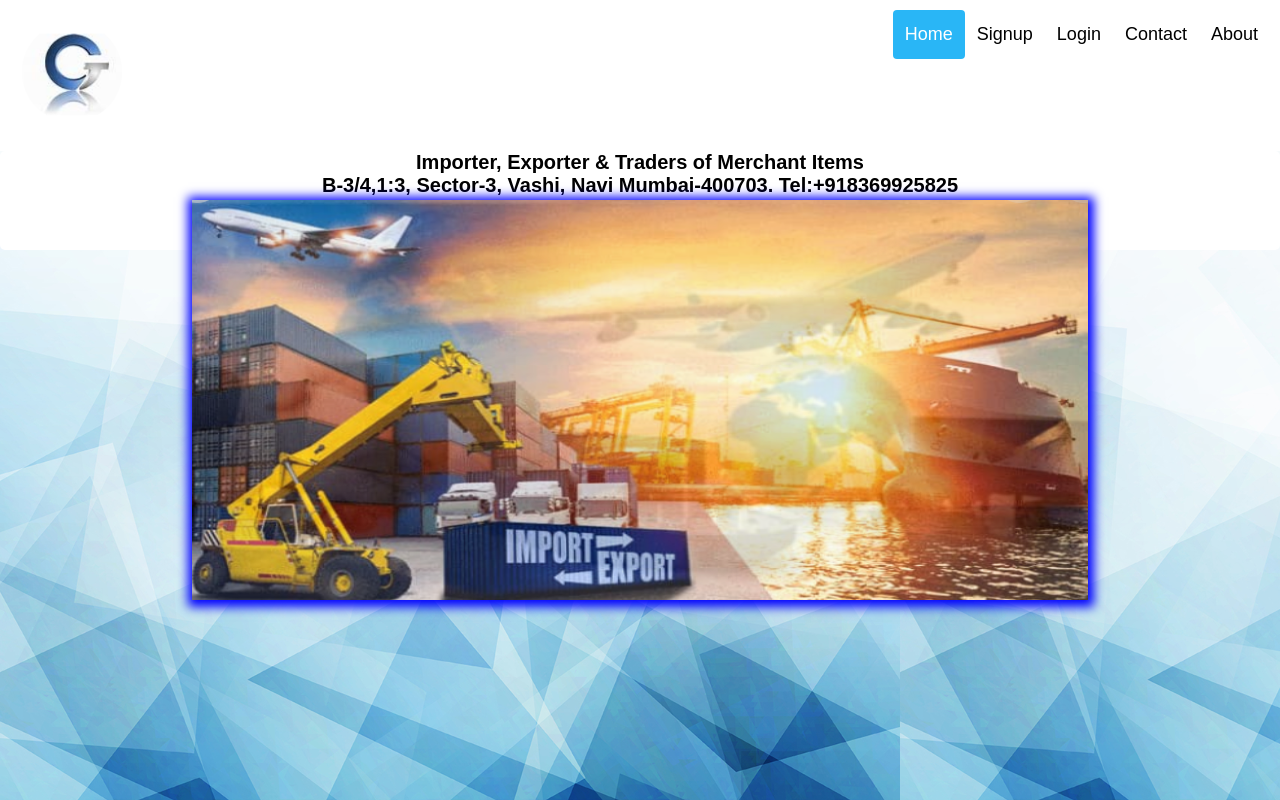
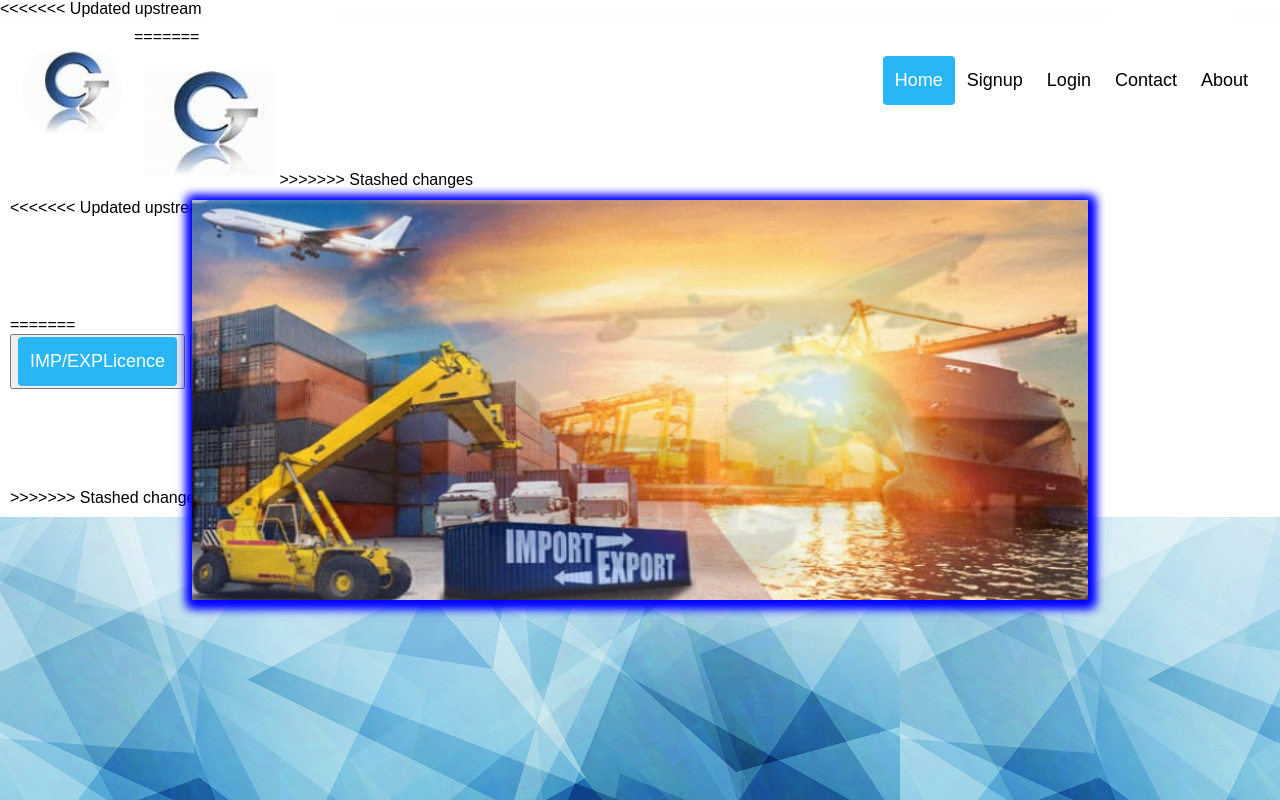
Before and after one commit to janvi2001/WDL-2020, a plain HTML site: page exp3/index.html in a window 1280 px wide. Drawn offline with Linux system fonts and the light colour scheme.

Commit message:
added button

```diff
--- a/exp3/index.html
+++ b/exp3/index.html
@@ -17,15 +17,24 @@
       animation:slider 30s infinite linear;
   }
   @keyframes slider{
+<<<<<<< Updated upstream
       0%{ background-image: url('image/s1.PNG'); }
       20%{ background-image: url('image/s2.PNG'); }
       40%{ background-image: url('image/s3.PNG'); }
       60%{ background-image: url('image/s4.PNG'); }
       80%{ background-image: url('image/s6.PNG'); }
+=======
+      0%{ background-image: url('/WDL-2020/exp3/image/s1.PNG'); }
+      20%{ background-image: url('/WDL-2020/exp3/image/s2.PNG'); }
+      40%{ background-image: url('/WDL-2020/exp3/image/s3.PNG'); }
+      60%{ background-image: url('/WDL-2020/exp3/image/s4.PNG'); }
+      80%{ background-image: url('/WDL-2020/exp3/image/s6.PNG'); }
+>>>>>>> Stashed changes
   }
 </style>
 </head>
 <body style="background-image: url('image/bg.png');background-size: 900px;">
+<<<<<<< Updated upstream
         <nav>
         <div class="header" >
         <a>
@@ -33,6 +42,15 @@
           <!-- <img src="/WDL-2020/exp3/image/globalcorp.png" class="image"> -->
          </a>
 
+=======
+      <nav>
+        <div class="header" >
+
+         <img src="image/logo.PNG">
+
+         <!-- <img src="/WDL-2020/exp3/image/globalcorp.png" class="image"> -->
+
+>>>>>>> Stashed changes
          <div class="header-right">
            <a class="active" href="index.html">Home</a>
            <a href= "signup.html">Signup</a>
@@ -42,6 +60,7 @@
          </div>
          </div>
         </nav>
+<<<<<<< Updated upstream
 
          <div class="maindiv"></div>
         <footer class="page-footer">
@@ -50,6 +69,25 @@
         </div>
         </footer>
 
+=======
+        <div>
+        <div class="maindiv"></div>
+        <button><a href="pdf/license.pdf" class="active">IMP/EXPLicence</a></button>
+
+        <button><a href="pdf/gstcertificate.pdf" class="active">GST</a></button>
+        </div>
+
+
+
+        <div>
+
+    </div>
+    <footer>
+        <div class="footer">
+            <div class="foot">Importer, Exporter & Traders of Merchant Items<br>B-3/4,1:3, Sector-3, Vashi, Navi Mumbai-400703. Tel:+918369925825 <br> GSTIN:27ABYPT1558P1ZE</div>
+              </div>
+              </footer>
+>>>>>>> Stashed changes
 
 </body>
 </html>
```
Also changed, not shown: exp3/css/signin.css (renamed from exp3/signin.css), 2 other files.
